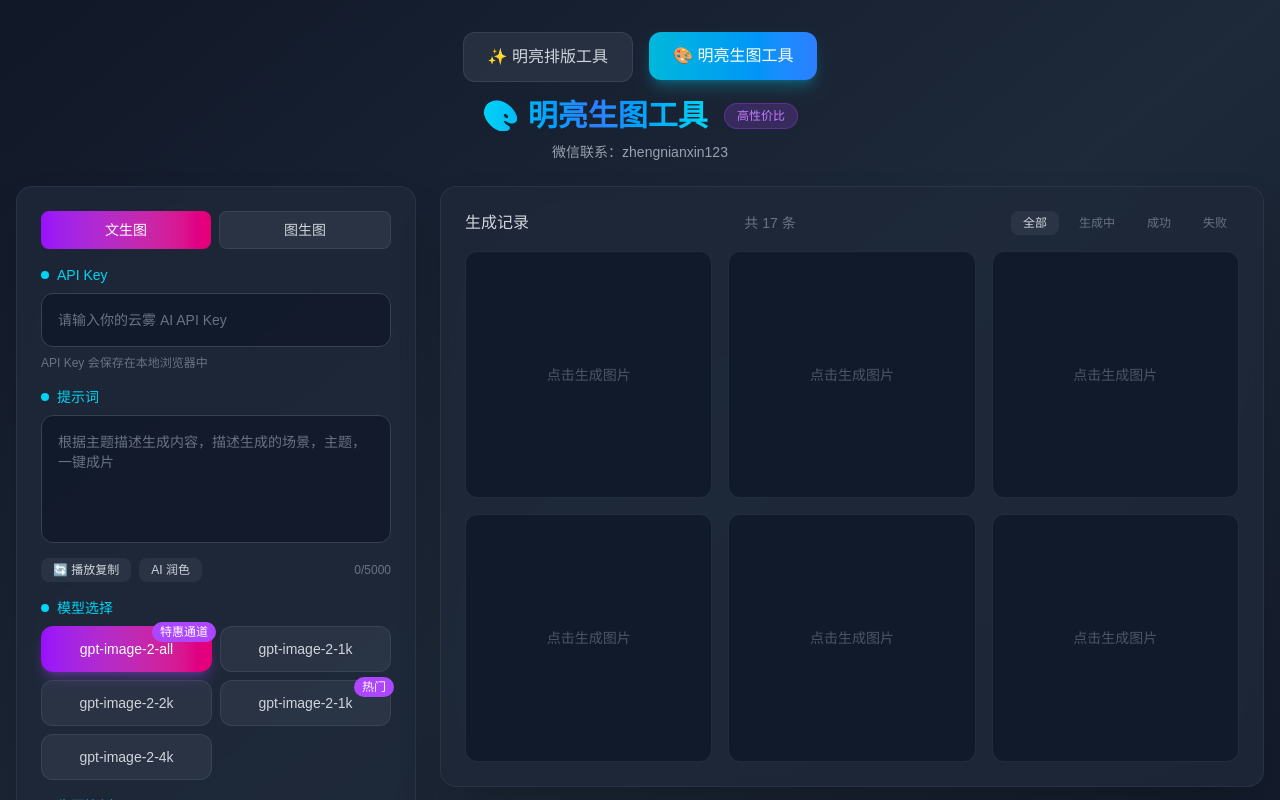
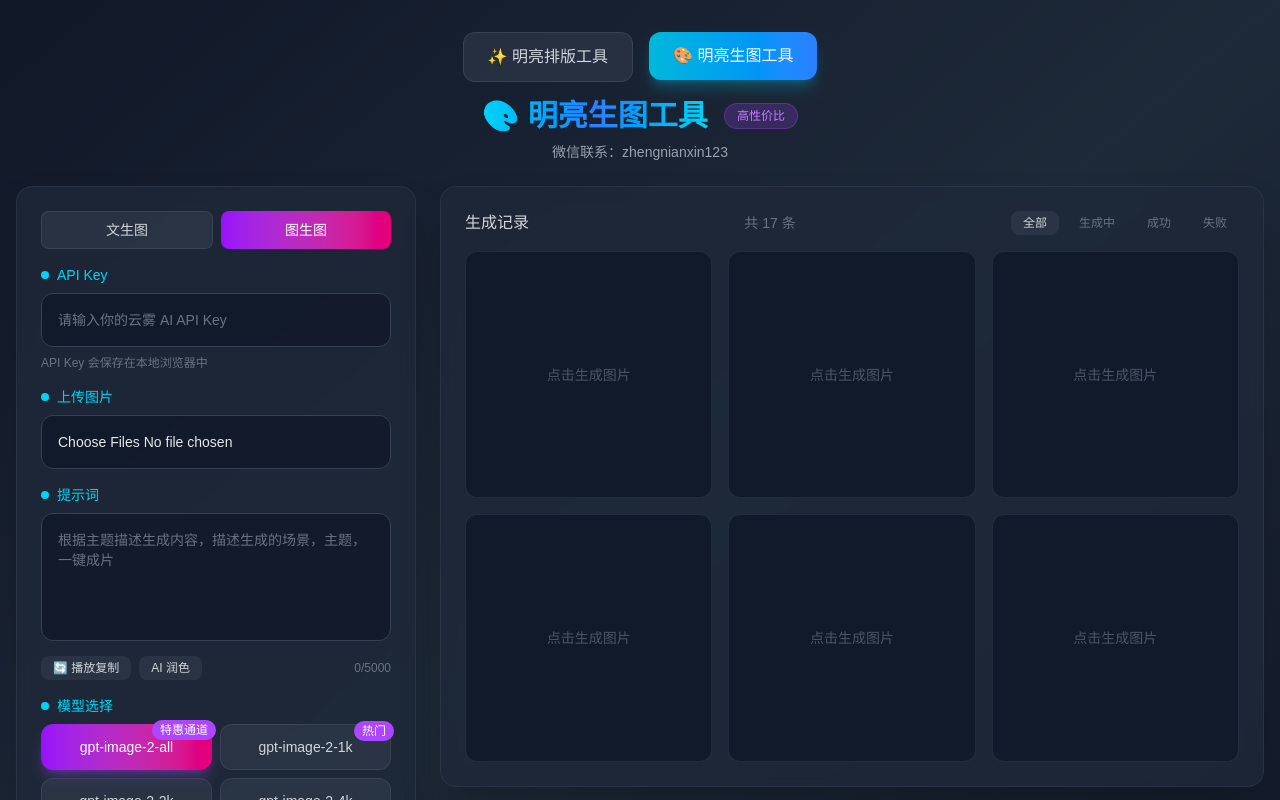
Before and after one commit to juezhinigulasi/remove, a Next.js app: page /image-generator in a window 1280 px wide. Both pictures are taken after a click on the button "图生图". Shown: the top 800 px of the page. Built offline with nearby package versions, Linux system fonts and the light colour scheme.

Commit message:
修复模型列表、添加图生图功能、支持自定义比例、去除积分显示

```diff
--- a/src/app/image-generator/page.tsx
+++ b/src/app/image-generator/page.tsx
@@ -10,6 +10,7 @@ export default function ImageGenerator() {
     }
     return '';
   });
+  const [mode, setMode] = useState<'text' | 'image'>('text');
   const [prompt, setPrompt] = useState("");
   const [ratio, setRatio] = useState("1:1");
   const [model, setModel] = useState("gpt-image-2-all");
@@ -17,15 +18,50 @@ export default function ImageGenerator() {
   const [isGenerating, setIsGenerating] = useState(false);
   const [selectedImage, setSelectedImage] = useState<string | null>(null);
   const [copiedIndex, setCopiedIndex] = useState<number | null>(null);
+  const [uploadedImages, setUploadedImages] = useState<string[]>([]);
 
   const ratios = ["1:1", "16:9", "3:2", "9:16", "2:3", "4:3"];
   const models = [
     { id: "gpt-image-2-all", name: "gpt-image-2-all", tag: "特惠通道" },
-    { id: "gpt-image-2-1k", name: "gpt-image-2-1k", tag: "" },
+    { id: "gpt-image-2-1k", name: "gpt-image-2-1k", tag: "热门" },
     { id: "gpt-image-2-2k", name: "gpt-image-2-2k", tag: "" },
-    { id: "gpt-image-2-1k", name: "gpt-image-2-1k", tag: "热门" },
     { id: "gpt-image-2-4k", name: "gpt-image-2-4k", tag: "" },
   ];
+
+  const handleImageUpload = (e: React.ChangeEvent<HTMLInputElement>) => {
+    const files = e.target.files;
+    if (files && files.length > 0) {
+      const newImages: string[] = [];
+      Array.from(files).forEach((file) => {
+        const reader = new FileReader();
+        reader.onload = (event) => {
+          if (event.target?.result) {
+            newImages.push(event.target.result as string);
+            if (newImages.length === files.length) {
+              setUploadedImages(newImages);
+            }
+          }
+        };
+        reader.readAsDataURL(file);
+      });
+    }
+  };
+
+  const removeUploadedImage = (index: number) => {
+    setUploadedImages(prev => prev.filter((_, i) => i !== index));
+  };
+
+  const getSizeFromRatio = (ratio: string): string => {
+    const sizeMap: Record<string, string> = {
+      '1:1': '1024x1024',
+      '16:9': '1536x1024',
+      '3:2': '1024x768',
+      '9:16': '1024x1536',
+      '2:3': '768x1024',
+      '4:3': '1024x768',
+    };
+    return sizeMap[ratio] || '1024x1024';
+  };
 
   const handleGenerate = async () => {
     if (!prompt.trim()) return;
@@ -34,25 +70,36 @@ export default function ImageGenerator() {
       return;
     }
 
+    if (mode === 'image' && uploadedImages.length === 0) {
+      alert('请先上传图片');
+      return;
+    }
+
     setIsGenerating(true);
 
     try {
+      const bodyData: Record<string, any> = {
+        apiKey,
+        prompt,
+        model,
+        size: getSizeFromRatio(ratio),
+        n: 1,
+      };
+
+      if (mode === 'image' && uploadedImages.length > 0) {
+        bodyData.image = uploadedImages;
+      }
+
       const response = await fetch('/api/generate-image', {
         method: 'POST',
         headers: {
           'Content-Type': 'application/json',
         },
-        body: JSON.stringify({
-          apiKey,
-          prompt,
-          model,
-          size: ratio === '1:1' ? '1024x1024' : ratio === '16:9' ? '1536x1024' : ratio === '3:2' ? '1024x768' : ratio === '9:16' ? '1024x1536' : '1024x1024',
-          n: 1,
-        }),
+        body: JSON.stringify(bodyData),
       });
 
       if (!response.ok) {
-        const errorData = await response.json();
+        const errorData = await response.json().catch(() => ({}));
         throw new Error(errorData.error || 'API request failed');
       }
 
@@ -111,10 +158,24 @@ export default function ImageGenerator() {
           <div className="lg:col-span-1 space-y-6">
             <div className="bg-gray-800/80 backdrop-blur-sm rounded-2xl shadow-2xl p-6 border border-gray-700/50">
               <div className="flex gap-2 mb-4">
-                <button className="flex-1 px-4 py-2 bg-gradient-to-r from-purple-600 to-pink-600 text-white rounded-lg text-sm font-medium">
+                <button
+                  onClick={() => setMode('text')}
+                  className={`flex-1 px-4 py-2 rounded-lg text-sm font-medium transition-all ${
+                    mode === 'text'
+                      ? 'bg-gradient-to-r from-purple-600 to-pink-600 text-white'
+                      : 'bg-gray-700/50 text-gray-300 border border-gray-600/50 hover:bg-gray-700'
+                  }`}
+                >
                   文生图
                 </button>
-                <button className="flex-1 px-4 py-2 bg-gray-700/50 text-gray-300 rounded-lg text-sm font-medium border border-gray-600/50">
+                <button
+                  onClick={() => setMode('image')}
+                  className={`flex-1 px-4 py-2 rounded-lg text-sm font-medium transition-all ${
+                    mode === 'image'
+                      ? 'bg-gradient-to-r from-purple-600 to-pink-600 text-white'
+                      : 'bg-gray-700/50 text-gray-300 border border-gray-600/50 hover:bg-gray-700'
+                  }`}
+                >
                   图生图
                 </button>
               </div>
@@ -137,6 +198,38 @@ export default function ImageGenerator() {
                     API Key 会保存在本地浏览器中
                   </p>
                 </div>
+
+                {mode === 'image' && (
+                  <div>
+                    <label className="flex items-center gap-2 text-cyan-400 text-sm font-medium mb-2">
+                      <span className="w-2 h-2 bg-cyan-400 rounded-full"></span>
+                      上传图片
+                    </label>
+                    <input
+                      type="file"
+                      accept="image/*"
+                      multiple
+                      onChange={handleImageUpload}
+                      className="w-full p-4 bg-gray-900/80 border border-gray-700 rounded-xl text-gray-200 placeholder-gray-500 focus:outline-none focus:ring-2 focus:ring-cyan-500/50 focus:border-cyan-500/50 transition-all text-sm cursor-pointer"
+                    />
+                    {uploadedImages.length > 0 && (
+                      <div className="mt-3 flex flex-wrap gap-2">
+                        {uploadedImages.map((img, index) => (
+                          <div key={index} className="relative w-16 h-16 rounded-lg overflow-hidden border border-gray-600">
+                            <img src={img} alt={`上传 ${index + 1}`} className="w-full h-full object-cover" />
+                            <button
+                              onClick={() => removeUploadedImage(index)}
+                              className="absolute top-0 right-0 w-5 h-5 bg-red-500/80 flex items-center justify-center text-white text-xs hover:bg-red-500"
+                            >
+                              ×
+                            </button>
+                          </div>
+                        ))}
+                      </div>
+                    )}
+                  </div>
+                )}
+
                 <div>
                   <label className="flex items-center gap-2 text-cyan-400 text-sm font-medium mb-2">
                     <span className="w-2 h-2 bg-cyan-400 rounded-full"></span>
@@ -226,7 +319,6 @@ export default function ImageGenerator() {
                   ) : (
                     <>
                       🎨 生成生图
-                      <span className="text-xs opacity-70">消耗 13 积分</span>
                     </>
                   )}
                 </button>
```
